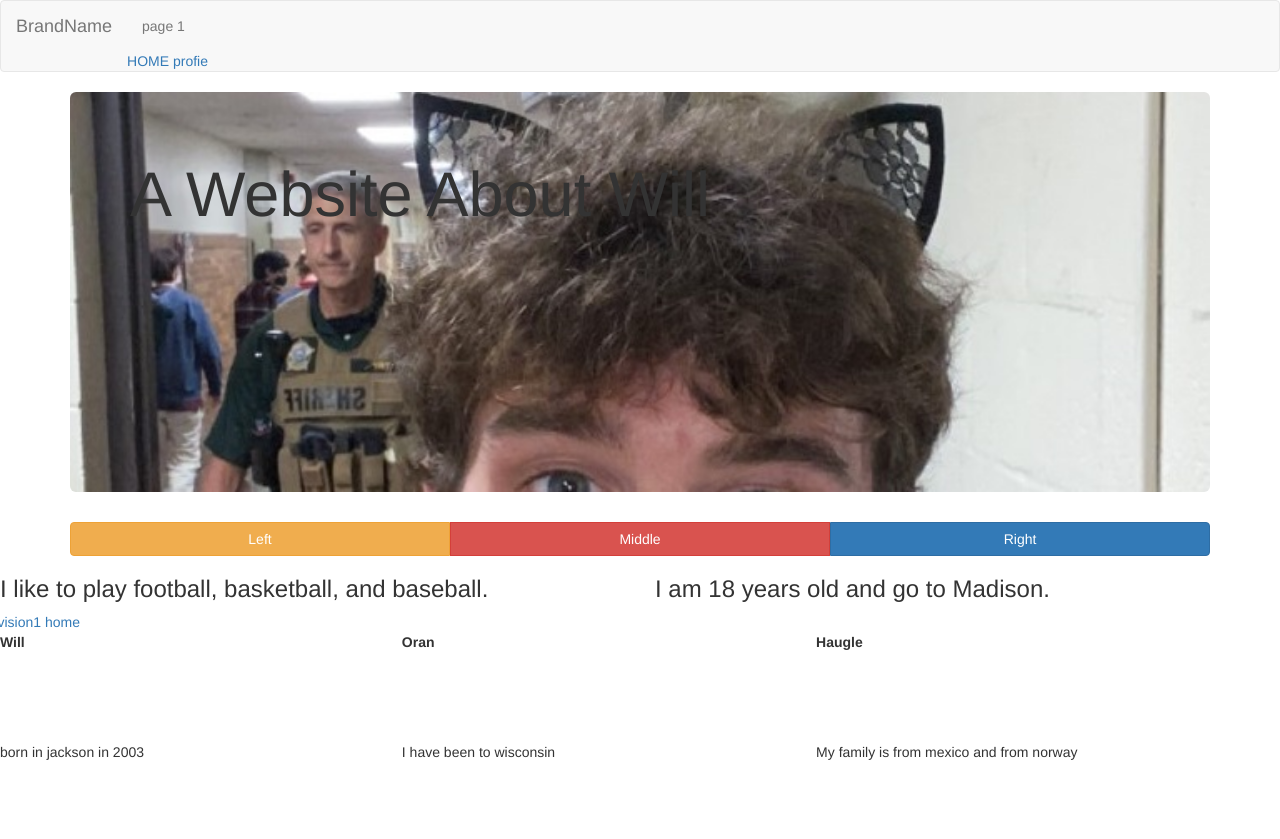
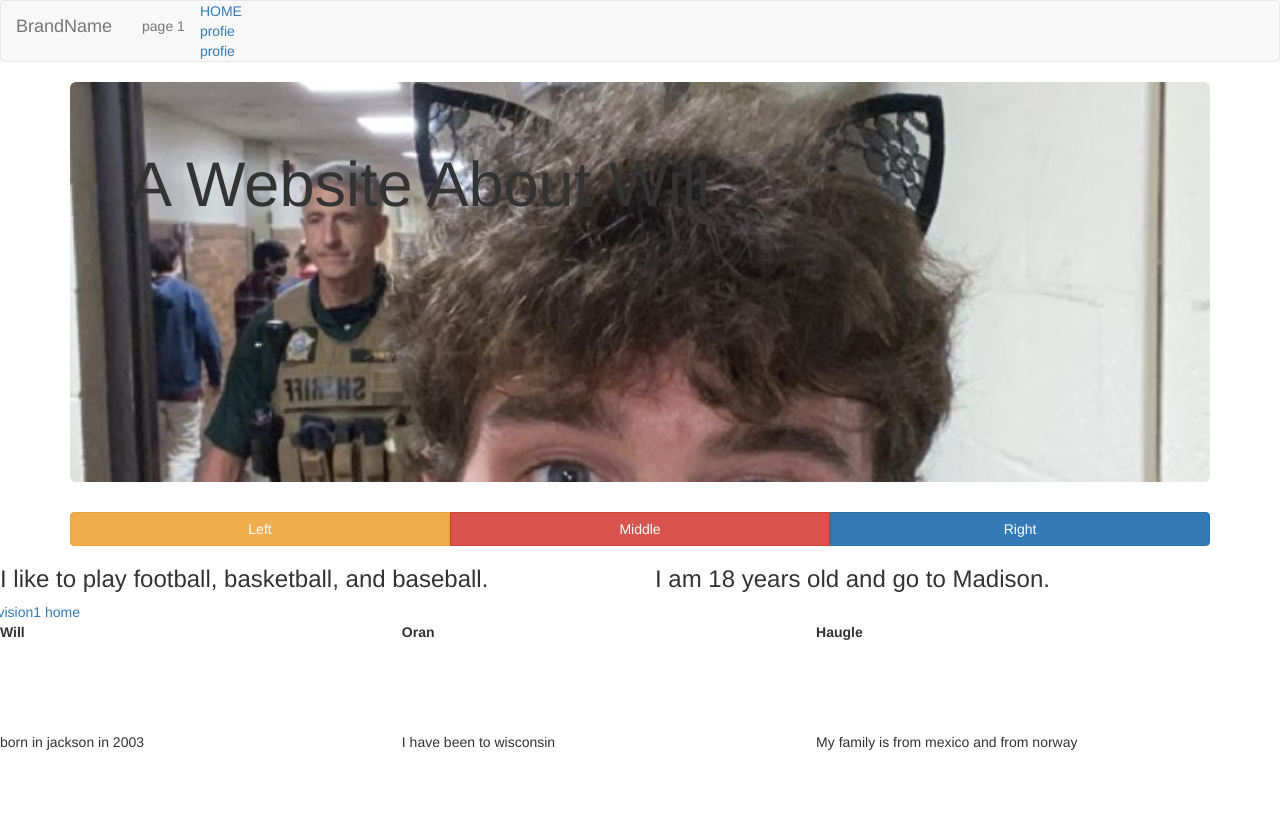
Before and after one commit to Willhaugle/Bootstrap-Jumbotron, a plain HTML site: page revision1.html in a window 1280 px wide. Shown: the top 839 px of the page. Drawn offline with nearby package versions, Linux system fonts and the light colour scheme.

Commit message:
yerrrrrrr

```diff
--- a/revision1.html
+++ b/revision1.html
@@ -33,6 +33,7 @@
                 <li><a href="#">page 1</a></li>
                 <nav>
                     <a href="index.html">HOME</a>
+                    <a href="revision1.html">profie</a>
                     <a href="revision1.html">profie</a>
                     </nav>
             </ul>
```
Also changed, not shown: revision3.html (added).
